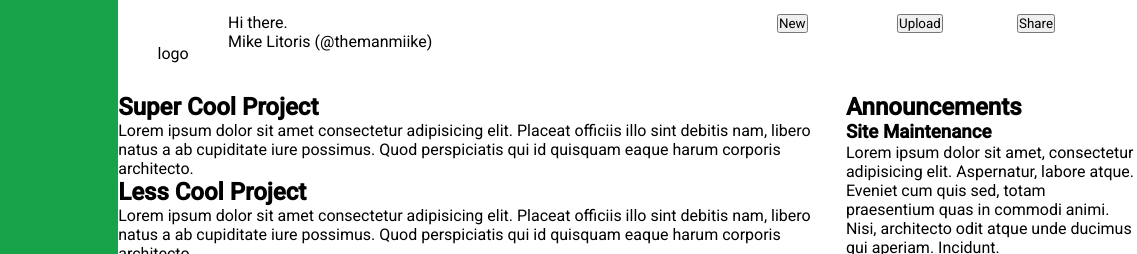
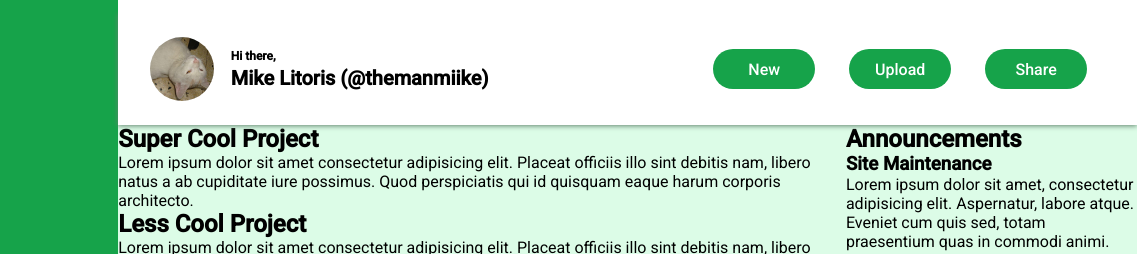
Before and after one commit to abudi53/only-css-admin-dashboard, a plain HTML site: page index.html in a window 1280 px wide. Shown: the part 59-313 px from the top of the page, 143-1280 px from the left. Drawn offline with Linux system fonts and the light colour scheme.

Commit message:
Finish welcome bar

```diff
--- a/index.html
+++ b/index.html
@@ -65,11 +65,10 @@
 
             </header>
             <div class="welcome">
-                <div class="logo">
-                    logo
+                <div class="logo" id="welcome-logo">
+                    <img src="assets/user-icon.jpg">
                 </div>
-                <div>Hi there.
-                    <br>
+                <div class="welcome-user">Hi there,
                     <span>Mike Litoris (@themanmiike)</span>
                 </div>
                 <ul>
--- a/style.css
+++ b/style.css
@@ -79,6 +79,8 @@ header {
     padding-left: 1rem;
     background-color: #fff;
     align-items: center;
+    position: relative;
+    z-index: 9999;
 }
 
 header .search-bar {
@@ -113,16 +115,53 @@ header .profile-info {
     display: grid;
     grid-template-columns: 1fr 5fr 3fr;
     height: 10vh;
+    align-items: center;
+    font-weight: 700;
+    padding: 1rem;
+    padding-left: 16px;
+    box-shadow: 0px 1px 5px 0px #63856f;
+}
+#welcome-logo img {
+    height: 4rem;
+    width: 4rem;
+    border-radius: 50%;
 }
 
 .welcome ul {
     display: grid;
     grid-template-columns: repeat(3, minmax(120px, 1fr));
+    gap: 1rem;
+    padding-right: 16px;
 }
 
+.welcome button {
+    border: none;
+    background-color: #16a34a;
+    color: #fff;
+    padding: 8px 24px;
+    width: 8vw;
+    height: 2.5rem;
+    border-radius: 40px;
+    font-weight: 500;
+    cursor: pointer;
+    font-size: 16px;
+}
+
+.welcome-user {
+    font-size: 12px;
+}
+
+.welcome-user span {
+    display: block;
+    font-size: 20px;
+    margin-top: 3px;
+}
 .main {
     display: grid;
     grid-template-columns: 5fr 2fr;
+    background-color: #dcfce7;
+    position: relative;
+    z-index: -9999;
 }
 
 .trending {
```
